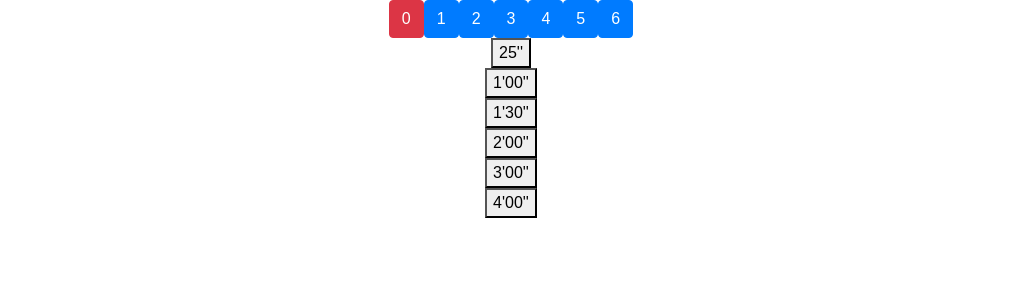
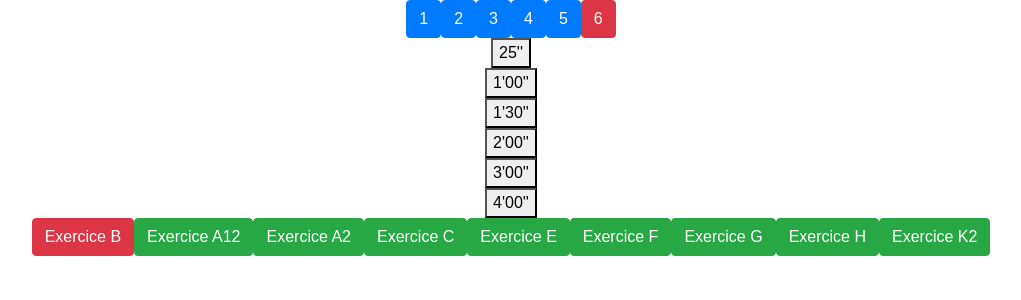
Before and after one commit to david-urvoy/WorkoutTimerReact, a React (Create React App) app: page / in a window 1280 px wide. Shown: the top 300 px of the page, without its empty margins (129-1150 px from the left). Built offline with nearby package versions, Linux system fonts and the light colour scheme.

Commit message:
Add Quick&Dirty Exercises

```diff
--- a/package.json
+++ b/package.json
@@ -17,5 +17,6 @@
   "description": "Web application that helps you manage your workout timings",
   "main": "index.js",
   "author": "David URVOY",
-  "license": "MIT"
+  "license": "MIT",
+  "devDependencies": {}
 }
--- a/src/App.js
+++ b/src/App.js
@@ -2,36 +2,57 @@ import React, { Component } from 'react';
 import Series from './components/serie/Series'
 import RestPeriods from './components/rest-period/RestPeriods'
 import Timer from './components/Timer'
+import Exercices from './components/exercise/Exercises'
+import Program from './data/Program'
 import './App.css';
 
 class App extends Component {
   constructor(props) {
     super(props)
     this.state = {
-      serieIndex: 0,
+      seriesData: {
+        index: Program[0].nbSeries,
+        length: Program[0].nbSeries,
+      },
+      exerciseIndex: 0,
       lockTimer: false,
       restPeriod: 0
     }
   }
 
-  startTimer = restPeriod => this.setState(prevState => ({
-    serieIndex: prevState.serieIndex > 0 ? prevState.serieIndex - 1 : 0,
-    lockTimer: true,
-    restPeriod: restPeriod
+  startTimer = restPeriod => this.setState(prevState => {
+    const serieIndex = prevState.seriesData.index - 1
+    const exerciseIndex = prevState.exerciseIndex + (serieIndex === 0 ? 1 : 0)
+    return {
+      seriesData: {
+        length: Program[exerciseIndex].nbSeries, index: serieIndex === 0 ? Program[exerciseIndex].nbSeries : serieIndex
+      },
+      lockTimer: true,
+      restPeriod: restPeriod,
+      exerciseIndex: exerciseIndex
+    }
+  })
+
+  focusSerie = index => this.setState(prevState => ({
+    seriesData: { ...prevState.seriesData, index: index }
   }))
 
-  focusSerie = e => this.setState({ serieIndex: e })
+  focusExercise = exercise => this.setState({
+    seriesData: { index: exercise.nbSeries, length: exercise.nbSeries },
+    exerciseIndex: exercise.index
+  })
 
   render() {
     return (
       <div className="App" role="alert">
-        <Series focus={this.state.serieIndex} click={this.focusSerie} />
+        <Series data={this.state.seriesData} click={this.focusSerie} />
         {
           !this.state.lockTimer ?
             <RestPeriods click={this.startTimer} />
             :
             <Timer countdown={this.state.restPeriod} stop={() => this.setState({ lockTimer: false })} />
         }
+        <Exercices index={this.state.exerciseIndex} click={this.focusExercise} />
       </div>
     )
   }
--- a/src/components/Timer.js
+++ b/src/components/Timer.js
@@ -19,8 +19,7 @@ export default class Timer extends React.Component {
         if (this.state.countdown > 0) {
             this.setState((prevState, props) => ({ countdown: prevState.countdown - 1 }))
         } else {
-            clearInterval(this.state.timerID)
-            this.setState({ timerID: -1 })
+            this.props.stop()
         }
     }
 
--- /dev/null
+++ b/src/components/exercise/Exercise.js
@@ -0,0 +1,11 @@
+import React from 'react'
+
+export default function Exercise(props) {
+    return (
+        <button
+            onClick={() => props.click(props.exercise)}
+            className={'btn btn-' + props.style}>
+            {`Exercice ${props.exercise.label}`}
+        </button>
+    )
+}
--- /dev/null
+++ b/src/components/exercise/Exercises.js
@@ -0,0 +1,28 @@
+import React from 'react'
+import Exercise from './Exercise'
+import Program from '../../data/Program'
+import { D, S } from '../../constants/ButtonType'
+
+export default class Exercises extends React.Component {
+    constructor(props) {
+        super(props)
+        this.state = {
+            exercises: Program
+        }
+    }
+
+    render() {
+        return (
+            <div>
+                {
+                    this.state.exercises.map((exercise, index) =>
+                        <Exercise key={index}
+                            click={this.props.click}
+                            style={index === this.props.index ? D : S}
+                            exercise={Object.assign(exercise, { index: index })} />
+                    )
+                }
+            </div>
+        )
+    }
+}
--- a/src/components/serie/Serie.js
+++ b/src/components/serie/Serie.js
@@ -2,7 +2,7 @@ import React from 'react'
 
 export default function Serie(props) {
     return (
-        <button key={props.value} type="button" className={'btn btn-' + props.style} onMouseDown={props.click}>
+        <button key={props.value} type="button" className={'btn btn-' + props.style} onClick={props.click}>
             {props.value}
         </button>
     )
--- a/src/components/serie/Series.js
+++ b/src/components/serie/Series.js
@@ -11,16 +11,16 @@ export default class Series extends React.Component {
     }
 
     componentDidMount = () => {
-        this._series(0)
+        this._series(this.props.data)
     }
 
     componentWillReceiveProps = (props) => {
-        this._series(props.focus)
+        this._series(props.data)
     }
 
-    _series = (focus) => {
+    _series = ({index, length}) => {
         this.setState({
-            series: [...Array(focus).fill(P.value), D.value, ...Array(6 - focus).fill(P.value)]
+            series: [...Array(index-1).fill(P), D, ...Array(length - index).fill(P)]
         })
     }
 
@@ -29,7 +29,7 @@ export default class Series extends React.Component {
             <div className="series" >
                 {
                     this.state.series.map((serie, index) =>
-                        <Serie key={index} value={index} style={serie} click={() => this.props.click(index)} />)
+                        <Serie key={index} value={++index} style={serie} click={() => this.props.click(index)} />)
                 }
             </div>
         )
--- a/src/constants/ButtonType.js
+++ b/src/constants/ButtonType.js
@@ -1,7 +1,3 @@
-export const P = {
-    value: "primary"
-}
-
-export const D = {
-    value: "danger"
-}
+export const P = "primary"
+export const D = "danger"
+export const S = "success"
--- /dev/null
+++ b/src/data/Program.js
@@ -0,0 +1,15 @@
+import Exercise from '../model/Exercise'
+
+const B = new Exercise("B", 6)
+const A12 = new Exercise("A12", 6)
+const A2 = new Exercise("A2", 6)
+const C = new Exercise("C", 6)
+const E = new Exercise("E", 6, true)
+const F = new Exercise("F", 4)
+const G = new Exercise("G", 6)
+const H = new Exercise("H", 6)
+const K2 = new Exercise("K2", 3)
+
+const Program = [B, A12, A2, C, E, F, G, H, K2]
+
+export default Program;
--- /dev/null
+++ b/src/model/Exercise.js
@@ -0,0 +1,7 @@
+export default class Exercise {
+    constructor(label, nbSeries, double) {
+        this.label = label
+        this.nbSeries = nbSeries
+        this.double = double
+    }
+}
```
